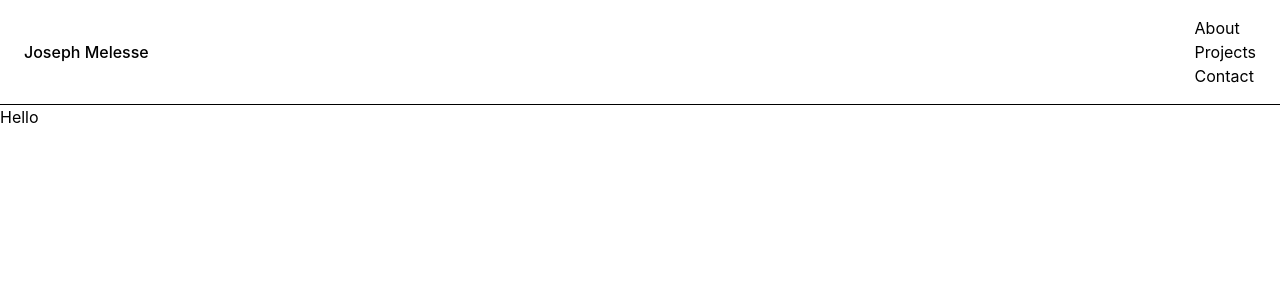
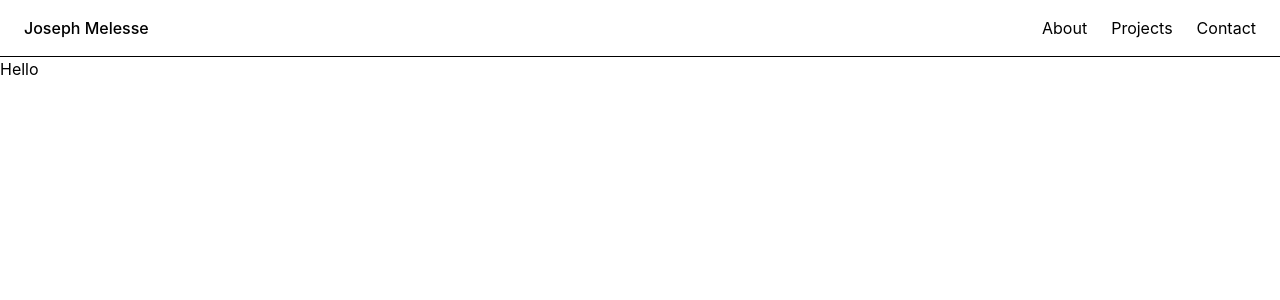
Before and after one commit to JosephMelesse/personal_portfolio, a React (Vite) app in the folder client/: page / in a window 1280 px wide. Shown: the top 300 px of the page. Built offline with nearby package versions, Linux system fonts and the light colour scheme; no server answers.

Commit message:
added a flex on the nav

```diff
--- a/client/src/components/Header.tsx
+++ b/client/src/components/Header.tsx
@@ -2,7 +2,7 @@ export default function Header(){
     return (
         <nav className="flex items-center justify-between px-6 py-4 border-b">
             <div className="font-medium">Joseph Melesse</div>
-            <ul>
+            <ul className="flex gap-6">
                 <li> About </li>
                 <li> Projects </li>
                 <li> Contact </li>
```
